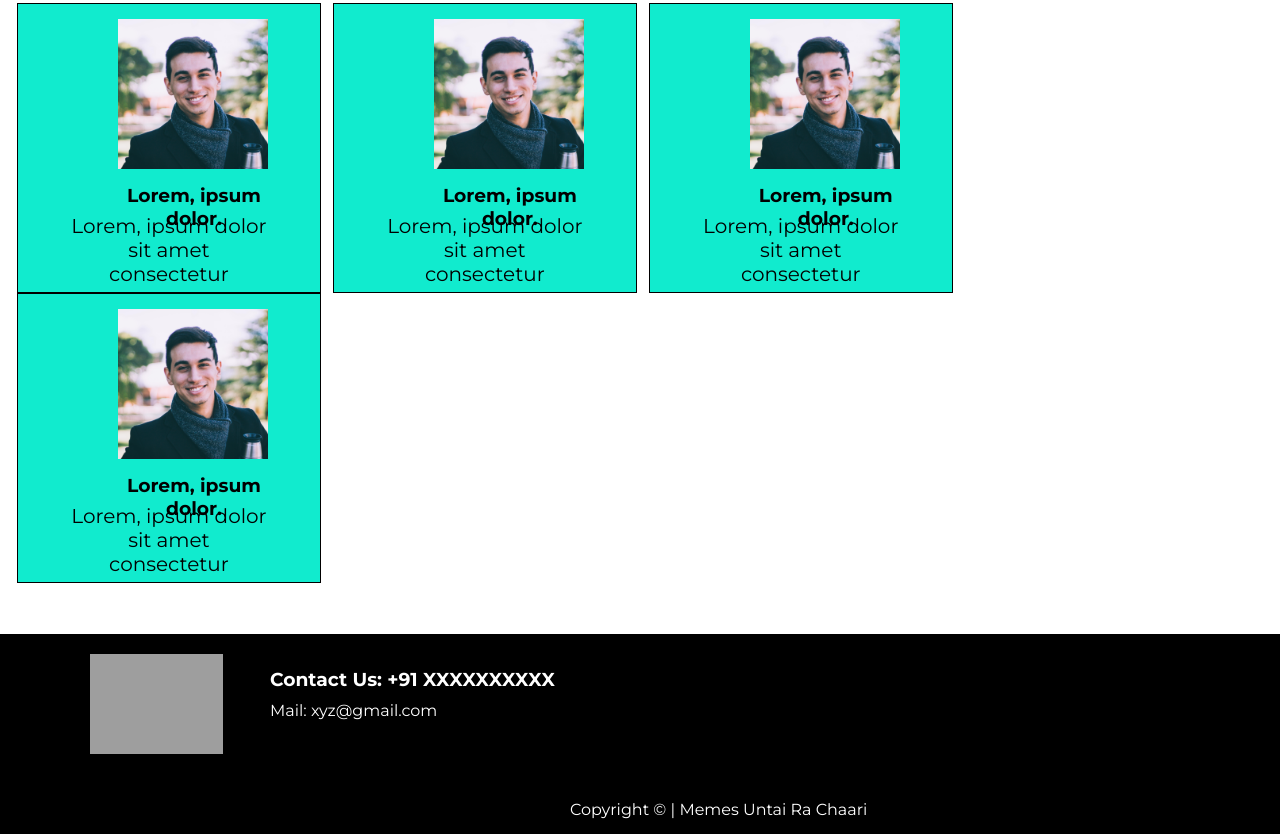
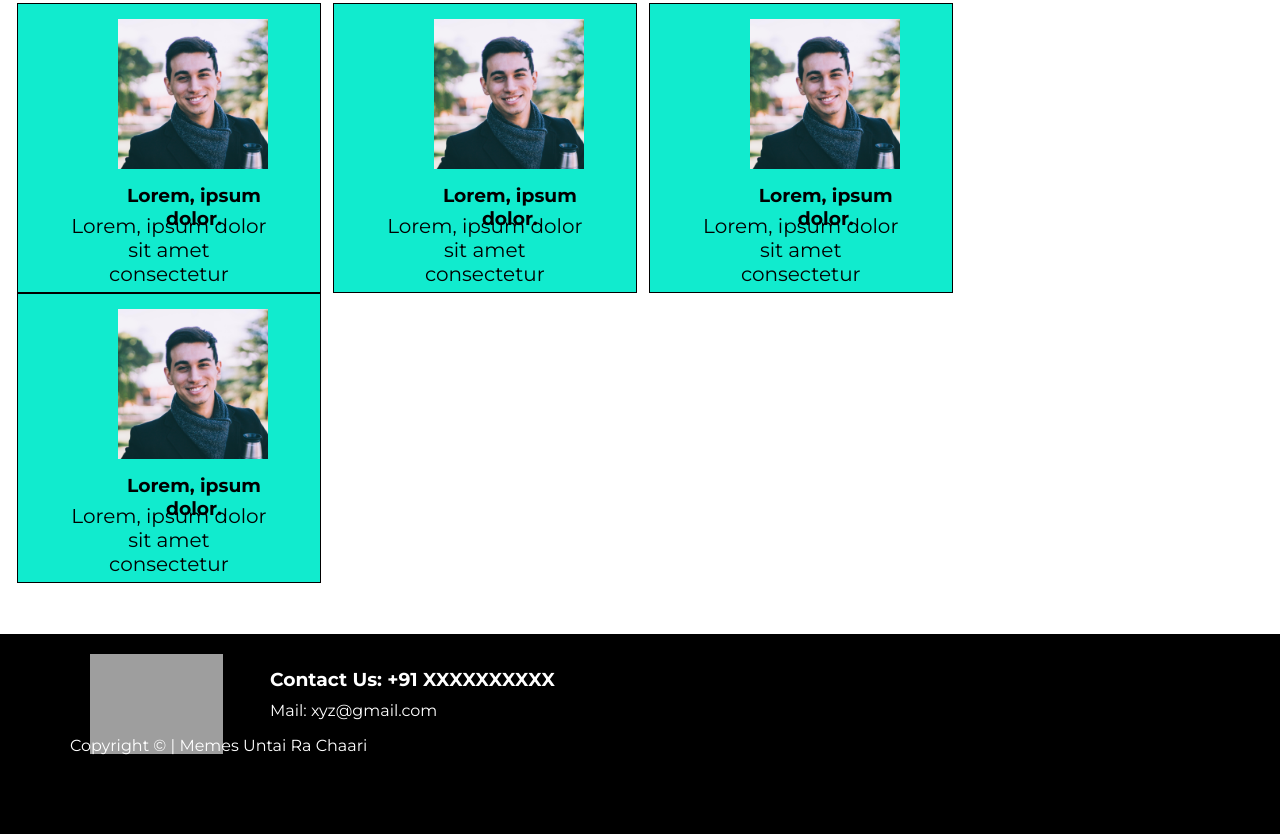
Before and after one commit to jangilipavankumar/EntertainmentWebsite, a plain HTML site: page index.html in a window 1280 px wide. Shown: the part 2719-3553 px from the top of the page. Drawn offline with Linux system fonts and the light colour scheme; grey boxes are pictures that could not be loaded.

Commit message:
Update style.css

```diff
--- a/style.css
+++ b/style.css
@@ -345,5 +345,4 @@ footer img {
 
 .footer-text2 p{
     color: rgb(255, 255, 255);
-    margin: 80px 20px 10px 500px;
 }
```
